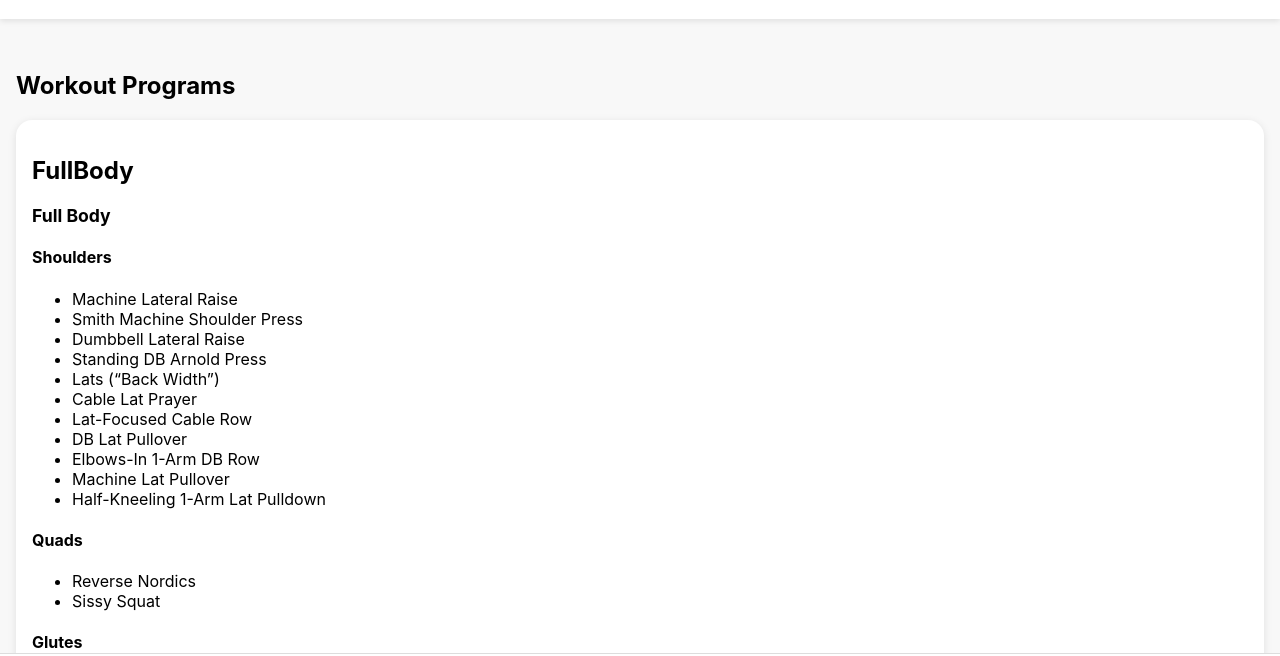
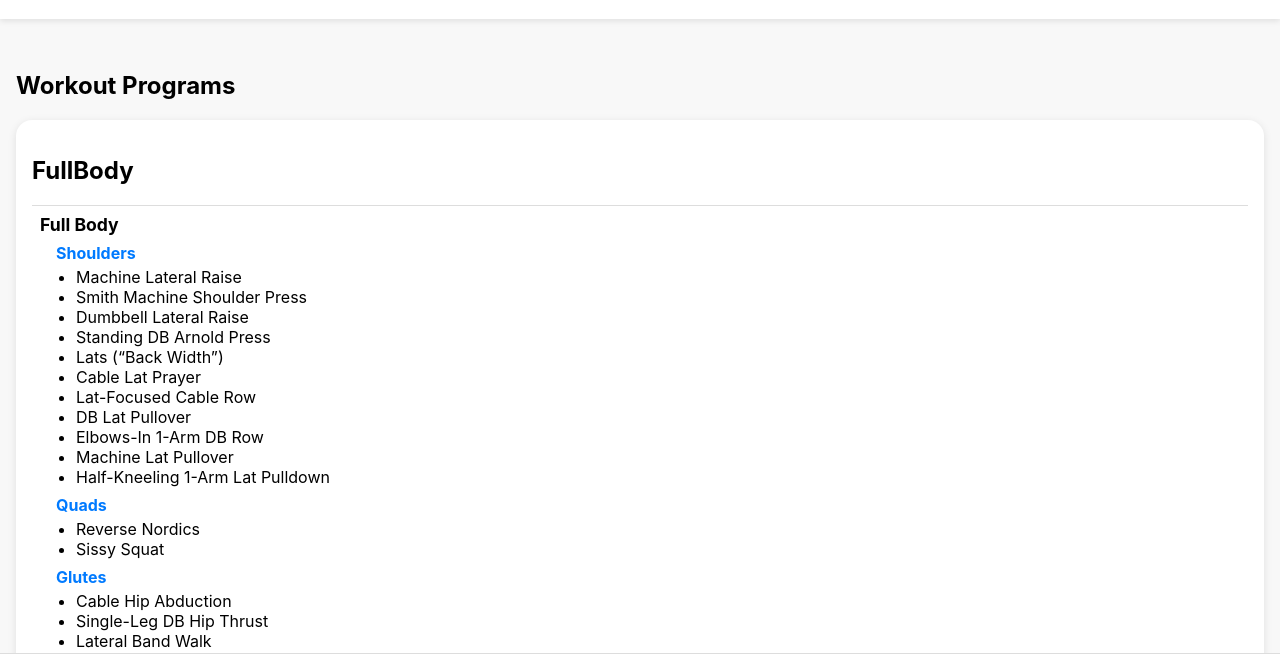
Before and after one commit to NateNateNate123/fitnessapp, a website: page index.html in a window 1280 px wide. Both pictures are taken after a click on the button "Workouts". Shown: the part 110-766 px from the top of the page. Drawn offline with Linux system fonts and the light colour scheme.

Commit message:
Update styles.css

```diff
--- a/styles.css
+++ b/styles.css
@@ -60,3 +60,25 @@ header {
   padding-left: 1rem;
   color: #555;
 }
+.day {
+  margin-top: 1rem;
+  padding: 0.5rem;
+  border-top: 1px solid #ddd;
+}
+
+.muscle {
+  margin-left: 1rem;
+  margin-top: 0.5rem;
+}
+
+.muscle h4 {
+  margin: 0.25rem 0;
+  font-size: 1rem;
+  color: #007aff;
+}
+
+.muscle ul {
+  margin: 0;
+  padding-left: 1.25rem;
+  list-style-type: disc;
+}
```
